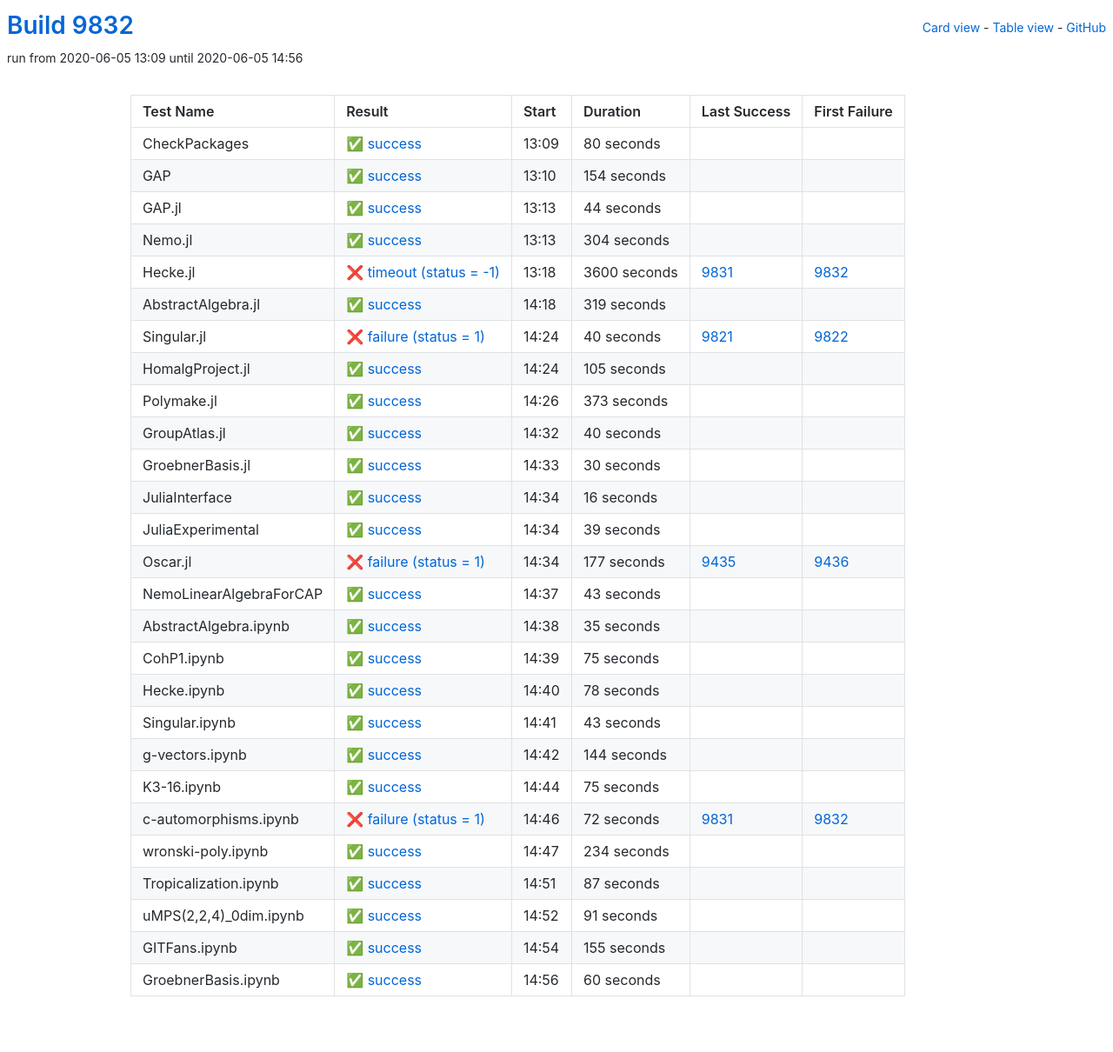
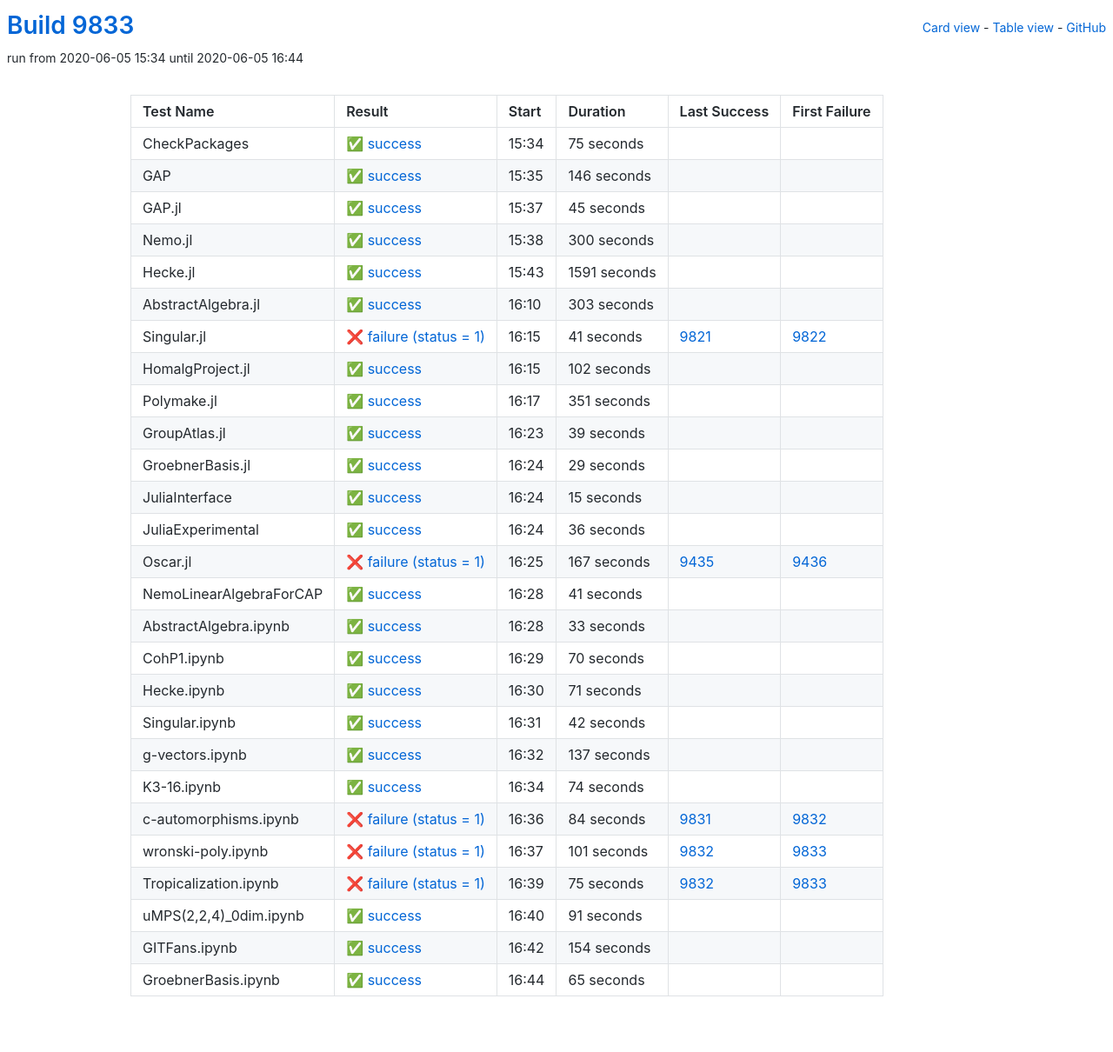
Before and after one commit to oscar-system/oscar-ci-status, a Jekyll site: the page built from table.html, in a window 1280 px wide. Shown: the whole page at 87% size. Built offline with Jekyll 4.4.1, drawn with Linux system fonts in a browser that asks for light colours.

Commit message:
Build 9833

```diff
--- a/_data/ci.yml
+++ b/_data/ci.yml
@@ -1,295 +1,295 @@
-build: 9832
-build_url: https://oscarci.mathematik.uni-kl.de/job/oscar/9832/
+build: 9833
+build_url: https://oscarci.mathematik.uni-kl.de/job/oscar/9833/
 job: oscar
 tests:
-- duration: 80
+- duration: 75
   exitcode: 0
   first_failure: false
   first_failure_url: null
   id: checkpackages
   last_success: false
   last_success_url: null
-  log: https://oscarci.mathematik.uni-kl.de/job/oscar/9832/artifact/logs/build-9832/CheckPackages.log
+  log: https://oscarci.mathematik.uni-kl.de/job/oscar/9833/artifact/logs/build-9833/CheckPackages.log
   name: CheckPackages
-  start: 2020-06-05 13:09
+  start: 2020-06-05 15:34
   status: success
   success: true
-- duration: 154
+- duration: 146
   exitcode: 0
   first_failure: false
   first_failure_url: null
   id: gap
   last_success: false
   last_success_url: null
-  log: https://oscarci.mathematik.uni-kl.de/job/oscar/9832/artifact/logs/build-9832/GAP.log
+  log: https://oscarci.mathematik.uni-kl.de/job/oscar/9833/artifact/logs/build-9833/GAP.log
   name: GAP
-  start: 2020-06-05 13:10
+  start: 2020-06-05 15:35
   status: success
   success: true
-- duration: 44
+- duration: 45
   exitcode: 0
   first_failure: false
   first_failure_url: null
   id: gap-jl
   last_success: false
   last_success_url: null
-  log: https://oscarci.mathematik.uni-kl.de/job/oscar/9832/artifact/logs/build-9832/GAP.jl.log
+  log: https://oscarci.mathematik.uni-kl.de/job/oscar/9833/artifact/logs/build-9833/GAP.jl.log
   name: GAP.jl
-  start: 2020-06-05 13:13
+  start: 2020-06-05 15:37
   status: success
   success: true
-- duration: 304
+- duration: 300
   exitcode: 0
   first_failure: false
   first_failure_url: null
   id: nemo-jl
   last_success: false
   last_success_url: null
-  log: https://oscarci.mathematik.uni-kl.de/job/oscar/9832/artifact/logs/build-9832/Nemo.jl.log
+  log: https://oscarci.mathematik.uni-kl.de/job/oscar/9833/artifact/logs/build-9833/Nemo.jl.log
   name: Nemo.jl
-  start: 2020-06-05 13:13
+  start: 2020-06-05 15:38
   status: success
   success: true
-- duration: 3600
-  exitcode: -1
-  first_failure: 9832
-  first_failure_url: https://oscarci.mathematik.uni-kl.de/job/oscar/9832/
+- duration: 1591
+  exitcode: 0
+  first_failure: false
+  first_failure_url: null
   id: hecke-jl
-  last_success: 9831
-  last_success_url: https://oscarci.mathematik.uni-kl.de/job/oscar/9831/
-  log: https://oscarci.mathematik.uni-kl.de/job/oscar/9832/artifact/logs/build-9832/Hecke.jl.log
+  last_success: false
+  last_success_url: null
+  log: https://oscarci.mathematik.uni-kl.de/job/oscar/9833/artifact/logs/build-9833/Hecke.jl.log
   name: Hecke.jl
-  start: 2020-06-05 13:18
-  status: timeout
-  success: false
-- duration: 319
+  start: 2020-06-05 15:43
+  status: success
+  success: true
+- duration: 303
   exitcode: 0
   first_failure: false
   first_failure_url: null
   id: abstractalgebra-jl
   last_success: false
   last_success_url: null
-  log: https://oscarci.mathematik.uni-kl.de/job/oscar/9832/artifact/logs/build-9832/AbstractAlgebra.jl.log
+  log: https://oscarci.mathematik.uni-kl.de/job/oscar/9833/artifact/logs/build-9833/AbstractAlgebra.jl.log
   name: AbstractAlgebra.jl
-  start: 2020-06-05 14:18
+  start: 2020-06-05 16:10
   status: success
   success: true
-- duration: 40
+- duration: 41
   exitcode: 1
   first_failure: 9822
   first_failure_url: https://oscarci.mathematik.uni-kl.de/job/oscar/9822/
   id: singular-jl
   last_success: 9821
   last_success_url: https://oscarci.mathematik.uni-kl.de/job/oscar/9821/
-  log: https://oscarci.mathematik.uni-kl.de/job/oscar/9832/artifact/logs/build-9832/Singular.jl.log
+  log: https://oscarci.mathematik.uni-kl.de/job/oscar/9833/artifact/logs/build-9833/Singular.jl.log
   name: Singular.jl
-  start: 2020-06-05 14:24
+  start: 2020-06-05 16:15
   status: failure
   success: false
-- duration: 105
+- duration: 102
   exitcode: 0
   first_failure: false
   first_failure_url: null
   id: homalgproject-jl
   last_success: false
   last_success_url: null
-  log: https://oscarci.mathematik.uni-kl.de/job/oscar/9832/artifact/logs/build-9832/HomalgProject.jl.log
+  log: https://oscarci.mathematik.uni-kl.de/job/oscar/9833/artifact/logs/build-9833/HomalgProject.jl.log
   name: HomalgProject.jl
-  start: 2020-06-05 14:24
+  start: 2020-06-05 16:15
   status: success
   success: true
-- duration: 373
+- duration: 351
   exitcode: 0
   first_failure: false
   first_failure_url: null
   id: polymake-jl
   last_success: false
   last_success_url: null
-  log: https://oscarci.mathematik.uni-kl.de/job/oscar/9832/artifact/logs/build-9832/Polymake.jl.log
+  log: https://oscarci.mathematik.uni-kl.de/job/oscar/9833/artifact/logs/build-9833/Polymake.jl.log
   name: Polymake.jl
-  start: 2020-06-05 14:26
+  start: 2020-06-05 16:17
   status: success
   success: true
-- duration: 40
+- duration: 39
   exitcode: 0
   first_failure: false
   first_failure_url: null
   id: groupatlas-jl
   last_success: false
   last_success_url: null
-  log: https://oscarci.mathematik.uni-kl.de/job/oscar/9832/artifact/logs/build-9832/GroupAtlas.jl.log
+  log: https://oscarci.mathematik.uni-kl.de/job/oscar/9833/artifact/logs/build-9833/GroupAtlas.jl.log
   name: GroupAtlas.jl
-  start: 2020-06-05 14:32
+  start: 2020-06-05 16:23
   status: success
   success: true
-- duration: 30
+- duration: 29
   exitcode: 0
   first_failure: false
   first_failure_url: null
   id: groebnerbasis-jl
   last_success: false
   last_success_url: null
-  log: https://oscarci.mathematik.uni-kl.de/job/oscar/9832/artifact/logs/build-9832/GroebnerBasis.jl.log
+  log: https://oscarci.mathematik.uni-kl.de/job/oscar/9833/artifact/logs/build-9833/GroebnerBasis.jl.log
   name: GroebnerBasis.jl
-  start: 2020-06-05 14:33
+  start: 2020-06-05 16:24
   status: success
   success: true
-- duration: 16
+- duration: 15
   exitcode: 0
   first_failure: false
   first_failure_url: null
   id: juliainterface
   last_success: false
   last_success_url: null
-  log: https://oscarci.mathematik.uni-kl.de/job/oscar/9832/artifact/logs/build-9832/JuliaInterface.log
+  log: https://oscarci.mathematik.uni-kl.de/job/oscar/9833/artifact/logs/build-9833/JuliaInterface.log
   name: JuliaInterface
-  start: 2020-06-05 14:34
+  start: 2020-06-05 16:24
   status: success
   success: true
-- duration: 39
+- duration: 36
   exitcode: 0
   first_failure: false
   first_failure_url: null
   id: juliaexperimental
   last_success: false
   last_success_url: null
-  log: https://oscarci.mathematik.uni-kl.de/job/oscar/9832/artifact/logs/build-9832/JuliaExperimental.log
+  log: https://oscarci.mathematik.uni-kl.de/job/oscar/9833/artifact/logs/build-9833/JuliaExperimental.log
   name: JuliaExperimental
-  start: 2020-06-05 14:34
+  start: 2020-06-05 16:24
   status: success
   success: true
-- duration: 177
+- duration: 167
   exitcode: 1
   first_failure: 9436
   first_failure_url: https://oscarci.mathematik.uni-kl.de/job/oscar/9436/
   id: oscar-jl
   last_success: 9435
   last_success_url: https://oscarci.mathematik.uni-kl.de/job/oscar/9435/
-  log: https://oscarci.mathematik.uni-kl.de/job/oscar/9832/artifact/logs/build-9832/Oscar.jl.log
+  log: https://oscarci.mathematik.uni-kl.de/job/oscar/9833/artifact/logs/build-9833/Oscar.jl.log
   name: Oscar.jl
-  start: 2020-06-05 14:34
+  start: 2020-06-05 16:25
   status: failure
   success: false
-- duration: 43
+- duration: 41
   exitcode: 0
   first_failure: false
   first_failure_url: null
   id: nemolinearalgebraforcap
   last_success: false
   last_success_url: null
-  log: https://oscarci.mathematik.uni-kl.de/job/oscar/9832/artifact/logs/build-9832/NemoLinearAlgebraForCAP.log
+  log: https://oscarci.mathematik.uni-kl.de/job/oscar/9833/artifact/logs/build-9833/NemoLinearAlgebraForCAP.log
   name: NemoLinearAlgebraForCAP
-  start: 2020-06-05 14:37
+  start: 2020-06-05 16:28
   status: success
   success: true
-- duration: 35
+- duration: 33
   exitcode: 0
   first_failure: false
   first_failure_url: null
   id: abstractalgebra-ipynb
   last_success: false
   last_success_url: null
-  log: https://oscarci.mathematik.uni-kl.de/job/oscar/9832/artifact/logs/build-9832/AbstractAlgebra.ipynb.log
+  log: https://oscarci.mathematik.uni-kl.de/job/oscar/9833/artifact/logs/build-9833/AbstractAlgebra.ipynb.log
   name: AbstractAlgebra.ipynb
-  start: 2020-06-05 14:38
+  start: 2020-06-05 16:28
   status: success
   success: true
-- duration: 75
+- duration: 70
   exitcode: 0
   first_failure: false
   first_failure_url: null
   id: cohp1-ipynb
   last_success: false
   last_success_url: null
-  log: https://oscarci.mathematik.uni-kl.de/job/oscar/9832/artifact/logs/build-9832/CohP1.ipynb.log
+  log: https://oscarci.mathematik.uni-kl.de/job/oscar/9833/artifact/logs/build-9833/CohP1.ipynb.log
   name: CohP1.ipynb
-  start: 2020-06-05 14:39
+  start: 2020-06-05 16:29
   status: success
   success: true
-- duration: 78
+- duration: 71
   exitcode: 0
   first_failure: false
   first_failure_url: null
   id: hecke-ipynb
   last_success: false
   last_success_url: null
-  log: https://oscarci.mathematik.uni-kl.de/job/oscar/9832/artifact/logs/build-9832/Hecke.ipynb.log
+  log: https://oscarci.mathematik.uni-kl.de/job/oscar/9833/artifact/logs/build-9833/Hecke.ipynb.log
   name: Hecke.ipynb
-  start: 2020-06-05 14:40
+  start: 2020-06-05 16:30
   status: success
   success: true
-- duration: 43
+- duration: 42
   exitcode: 0
   first_failure: false
   first_failure_url: null
   id: singular-ipynb
   last_success: false
   last_success_url: null
-  log: https://oscarci.mathematik.uni-kl.de/job/oscar/9832/artifact/logs/build-9832/Singular.ipynb.log
+  log: https://oscarci.mathematik.uni-kl.de/job/oscar/9833/artifact/logs/build-9833/Singular.ipynb.log
   name: Singular.ipynb
-  start: 2020-06-05 14:41
+  start: 2020-06-05 16:31
   status: success
   success: true
-- duration: 144
+- duration: 137
   exitcode: 0
   first_failure: false
   first_failure_url: null
   id: g-vectors-ipynb
   last_success: false
   last_success_url: null
-  log: https://oscarci.mathematik.uni-kl.de/job/oscar/9832/artifact/logs/build-9832/g-vectors.ipynb.log
+  log: https://oscarci.mathematik.uni-kl.de/job/oscar/9833/artifact/logs/build-9833/g-vectors.ipynb.log
   name: g-vectors.ipynb
-  start: 2020-06-05 14:42
+  start: 2020-06-05 16:32
   status: success
   success: true
-- duration: 75
+- duration: 74
   exitcode: 0
   first_failure: false
   first_failure_url: null
   id: k3-16-ipynb
   last_success: false
   last_success_url: null
-  log: https://oscarci.mathematik.uni-kl.de/job/oscar/9832/artifact/logs/build-9832/K3-16.ipynb.log
+  log: https://oscarci.mathematik.uni-kl.de/job/oscar/9833/artifact/logs/build-9833/K3-16.ipynb.log
   name: K3-16.ipynb
-  start: 2020-06-05 14:44
+  start: 2020-06-05 16:34
   status: success
   success: true
-- duration: 72
+- duration: 84
   exitcode: 1
   first_failure: 9832
   first_failure_url: https://oscarci.mathematik.uni-kl.de/job/oscar/9832/
   id: c-automorphisms-ipynb
   last_success: 9831
   last_success_url: https://oscarci.mathematik.uni-kl.de/job/oscar/9831/
-  log: https://oscarci.mathematik.uni-kl.de/job/oscar/9832/artifact/logs/build-9832/c-automorphisms.ipynb.log
+  log: https://oscarci.mathematik.uni-kl.de/job/oscar/9833/artifact/logs/build-9833/c-automorphisms.ipynb.log
   name: c-automorphisms.ipynb
-  start: 2020-06-05 14:46
+  start: 2020-06-05 16:36
   status: failure
   success: false
-- duration: 234
-  exitcode: 0
-  first_failure: false
-  first_failure_url: null
+- duration: 101
+  exitcode: 1
+  first_failure: 9833
+  first_failure_url: https://oscarci.mathematik.uni-kl.de/job/oscar/9833/
   id: wronski-poly-ipynb
-  last_success: false
-  last_success_url: null
-  log: https://oscarci.mathematik.uni-kl.de/job/oscar/9832/artifact/logs/build-9832/wronski-poly.ipynb.log
+  last_success: 9832
+  last_success_url: https://oscarci.mathematik.uni-kl.de/job/oscar/9832/
+  log: https://oscarci.mathematik.uni-kl.de/job/oscar/9833/artifact/logs/build-9833/wronski-poly.ipynb.log
   name: wronski-poly.ipynb
-  start: 2020-06-05 14:47
-  status: success
-  success: true
-- duration: 87
-  exitcode: 0
-  first_failure: false
-  first_failure_url: null
+  start: 2020-06-05 16:37
+  status: failure
+  success: false
+- duration: 75
+  exitcode: 1
+  first_failure: 9833
+  first_failure_url: https://oscarci.mathematik.uni-kl.de/job/oscar/9833/
   id: tropicalization-ipynb
-  last_success: false
-  last_success_url: null
-  log: https://oscarci.mathematik.uni-kl.de/job/oscar/9832/artifact/logs/build-9832/Tropicalization.ipynb.log
+  last_success: 9832
+  last_success_url: https://oscarci.mathematik.uni-kl.de/job/oscar/9832/
+  log: https://oscarci.mathematik.uni-kl.de/job/oscar/9833/artifact/logs/build-9833/Tropicalization.ipynb.log
   name: Tropicalization.ipynb
-  start: 2020-06-05 14:51
-  status: success
-  success: true
+  start: 2020-06-05 16:39
+  status: failure
+  success: false
 - duration: 91
   exitcode: 0
   first_failure: false
@@ -297,32 +297,32 @@
   id: umps-2-2-4-0dim-ipynb
   last_success: false
   last_success_url: null
-  log: https://oscarci.mathematik.uni-kl.de/job/oscar/9832/artifact/logs/build-9832/uMPS-2-2-4-_0dim.ipynb.log
+  log: https://oscarci.mathematik.uni-kl.de/job/oscar/9833/artifact/logs/build-9833/uMPS-2-2-4-_0dim.ipynb.log
   name: uMPS(2,2,4)_0dim.ipynb
-  start: 2020-06-05 14:52
+  start: 2020-06-05 16:40
   status: success
   success: true
-- duration: 155
+- duration: 154
   exitcode: 0
   first_failure: false
   first_failure_url: null
   id: gitfans-ipynb
   last_success: false
   last_success_url: null
-  log: https://oscarci.mathematik.uni-kl.de/job/oscar/9832/artifact/logs/build-9832/GITFans.ipynb.log
+  log: https://oscarci.mathematik.uni-kl.de/job/oscar/9833/artifact/logs/build-9833/GITFans.ipynb.log
   name: GITFans.ipynb
-  start: 2020-06-05 14:54
+  start: 2020-06-05 16:42
   status: success
   success: true
-- duration: 60
+- duration: 65
   exitcode: 0
   first_failure: false
   first_failure_url: null
   id: groebnerbasis-ipynb
   last_success: false
   last_success_url: null
-  log: https://oscarci.mathematik.uni-kl.de/job/oscar/9832/artifact/logs/build-9832/GroebnerBasis.ipynb.log
+  log: https://oscarci.mathematik.uni-kl.de/job/oscar/9833/artifact/logs/build-9833/GroebnerBasis.ipynb.log
   name: GroebnerBasis.ipynb
-  start: 2020-06-05 14:56
+  start: 2020-06-05 16:44
   status: success
   success: true
```
Also changed, not shown: README.md.
